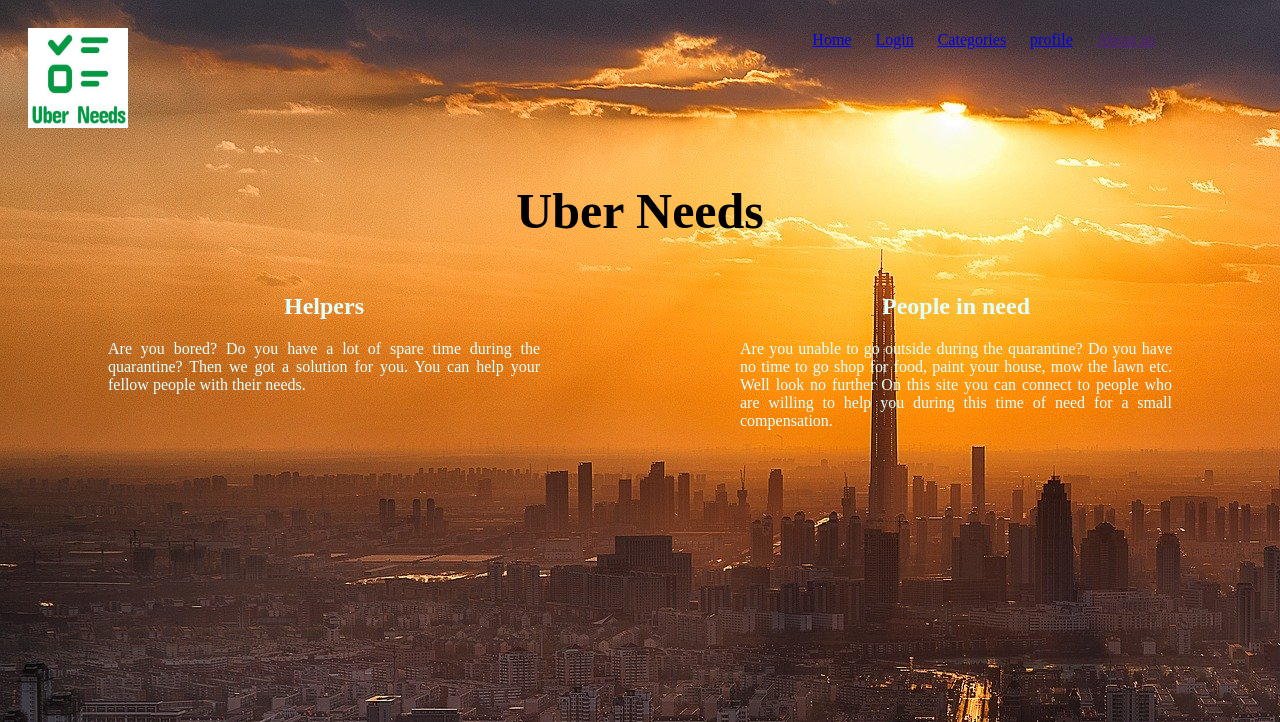
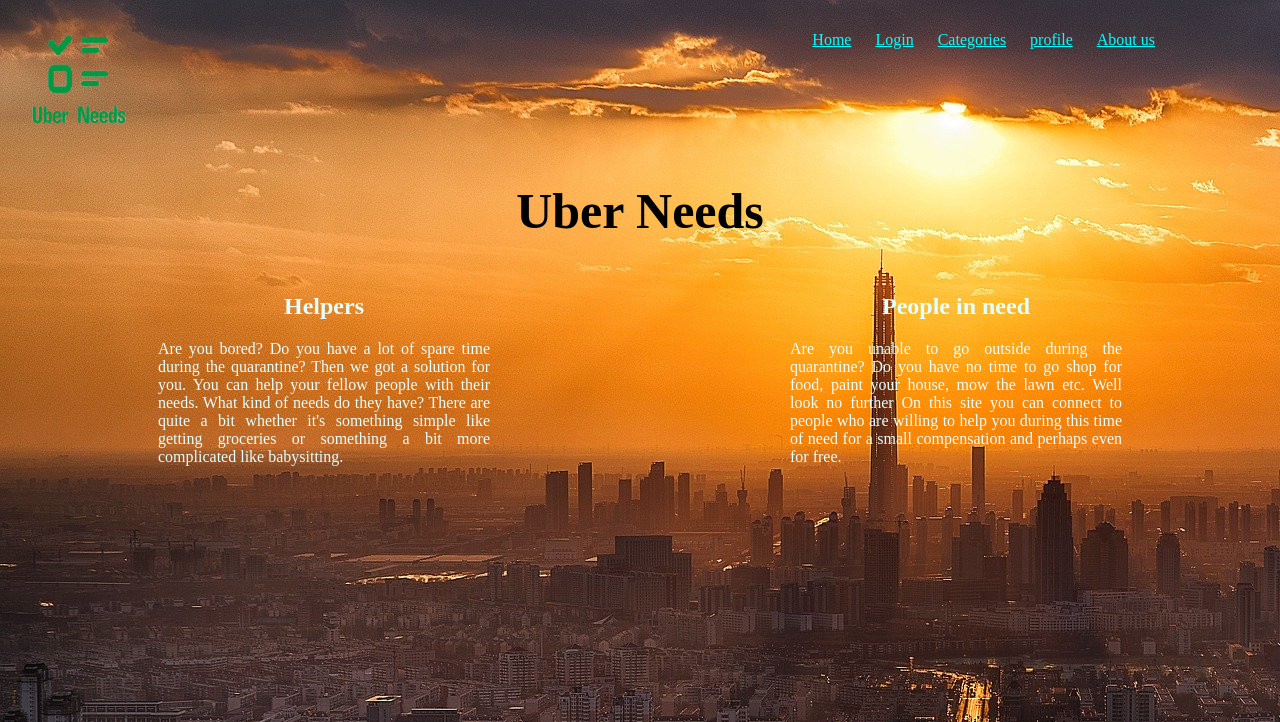
Before and after one commit to vives-projectweek-1-2020/LocalNeeds, a Flask app: page / in a window 1280 px wide. Shown: the top 722 px of the page. Run offline with Flask 2, Linux system fonts and the light colour scheme.

Commit message:
homepage css

```diff
--- a/flaskapp/static/styles/homepage.css
+++ b/flaskapp/static/styles/homepage.css
@@ -30,13 +30,12 @@
 
 nav li {
 	display: inline;
-    margin: 10px;
+	margin: 10px;
 }
 
 nav ul {
 	text-align: right;
     margin-right: 100px;
-    color: white;
 }
 
 section {
@@ -45,14 +44,16 @@
 
 article {
 	flex: 1;
-	margin-left: 100px;
-	margin-right: 100px;
+	margin-left: 150px;
+	margin-right: 150px;
 	text-align: justify;
 	color: lightcyan;
 
 }
 
-
+a {
+	color: aqua;
+}
 
 h2 {
 	text-align: center;
--- a/flaskapp/templates/homepage.html
+++ b/flaskapp/templates/homepage.html
@@ -9,7 +9,7 @@
     </style>
 </head>
 <body background="static\images\city.jpg">
-    <img class="logo" src="static\images\logo.JPG" alt="logo" width="100" height="100">
+    <img class="logo" src="static\images\logobackgroundrem.png" alt="logo" width="100" height="100">
     <header>
         <nav>
             <ul>
@@ -38,14 +38,14 @@
         <article class="gets">
             <h2>Helpers</h2>
             <p class="p1">
-                Are you bored? Do you have a lot of spare time during the quarantine? Then we got a solution for you. You can help your fellow people with their needs.
+                Are you bored? Do you have a lot of spare time during the quarantine? Then we got a solution for you. You can help your fellow people with their needs. What kind of needs do they have? There are quite a bit whether it's something simple like getting groceries or something a bit more complicated like babysitting.
             </p>
         </article>
 
         <article class="gots">
             <h2>People in need</h2>
             <p class="p2">
-                Are you unable to go outside during the quarantine? Do you have no time to go shop for food, paint your house, mow the lawn etc. Well look no further On this site you can connect to people who are willing to help you during this time of need for a small compensation.
+                Are you unable to go outside during the quarantine? Do you have no time to go shop for food, paint your house, mow the lawn etc. Well look no further On this site you can connect to people who are willing to help you during this time of need for a small compensation and perhaps even for free.
             </p>
         </article>
 
```
